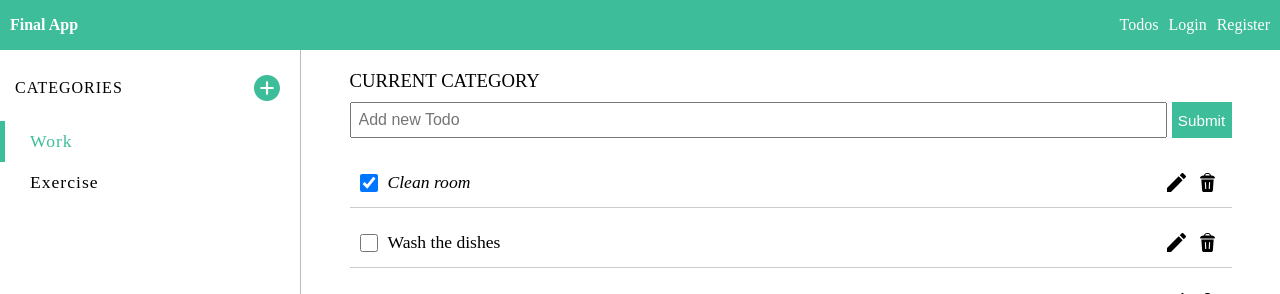
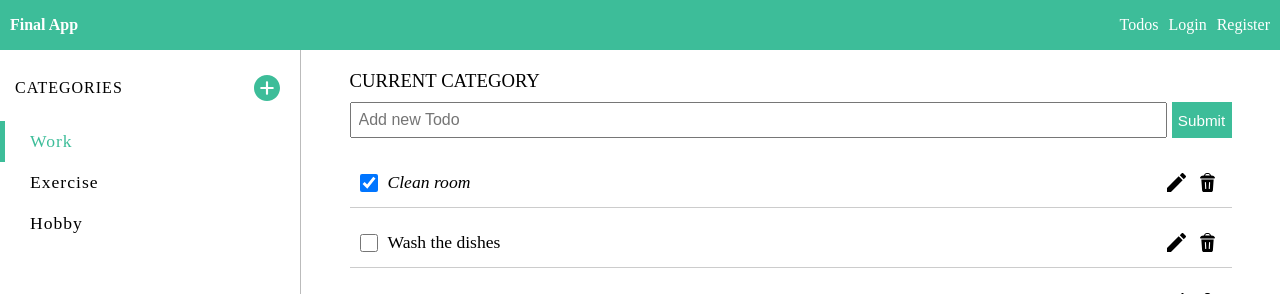
Before and after one commit to patrik-pk/todo-app, a React (Create React App) app: page /todos in a window 1280 px wide. Shown: the top 294 px of the page. Built offline with nearby package versions, Linux system fonts and the light colour scheme.

Commit message:
categories redux
display categories from redux state, instead of manually

```diff
--- a/src/components/Todos/Sidebar.js
+++ b/src/components/Todos/Sidebar.js
@@ -16,7 +16,7 @@ function Sidebar({ categories, addCategory }) {
 
     const onSubmit = (e) => {
         e.preventDefault()
-        addCategory(newCategory)
+        addCategory({ value: newCategory, isActive: false })
         setNewCategory('')
     }
 
@@ -47,8 +47,14 @@ function Sidebar({ categories, addCategory }) {
                 <button className='category-submit-btn' type='submit'>Add</button>
             </form>
             <ul className='categories'>
-                <SidebarItem linkTo={'/todos/work'} value={'Work'} isActive={true} />
-                <SidebarItem linkTo={'/todos/exercise'} value={'Exercise'} isActive={false} />
+                {categories.map((category, id) => {
+                    return <SidebarItem
+                        key={id}
+                        linkTo={`/todos/${category.value}`}
+                        value={category.value.charAt(0).toUpperCase() + category.value.slice(1)}
+                        isActive={category.isActive}
+                    />
+                })}
             </ul>
         </div>
     )
--- a/src/reducers/todoReducer.js
+++ b/src/reducers/todoReducer.js
@@ -11,8 +11,9 @@ import {
 
 const initialState = {
     categories: [
-        'work',
-        'exercise'
+        { value: 'work', isActive: true },
+        { value: 'exercise', isActive: false },
+        { value: 'hobby', isActive: false }
     ],
     todos: [
         {
```
